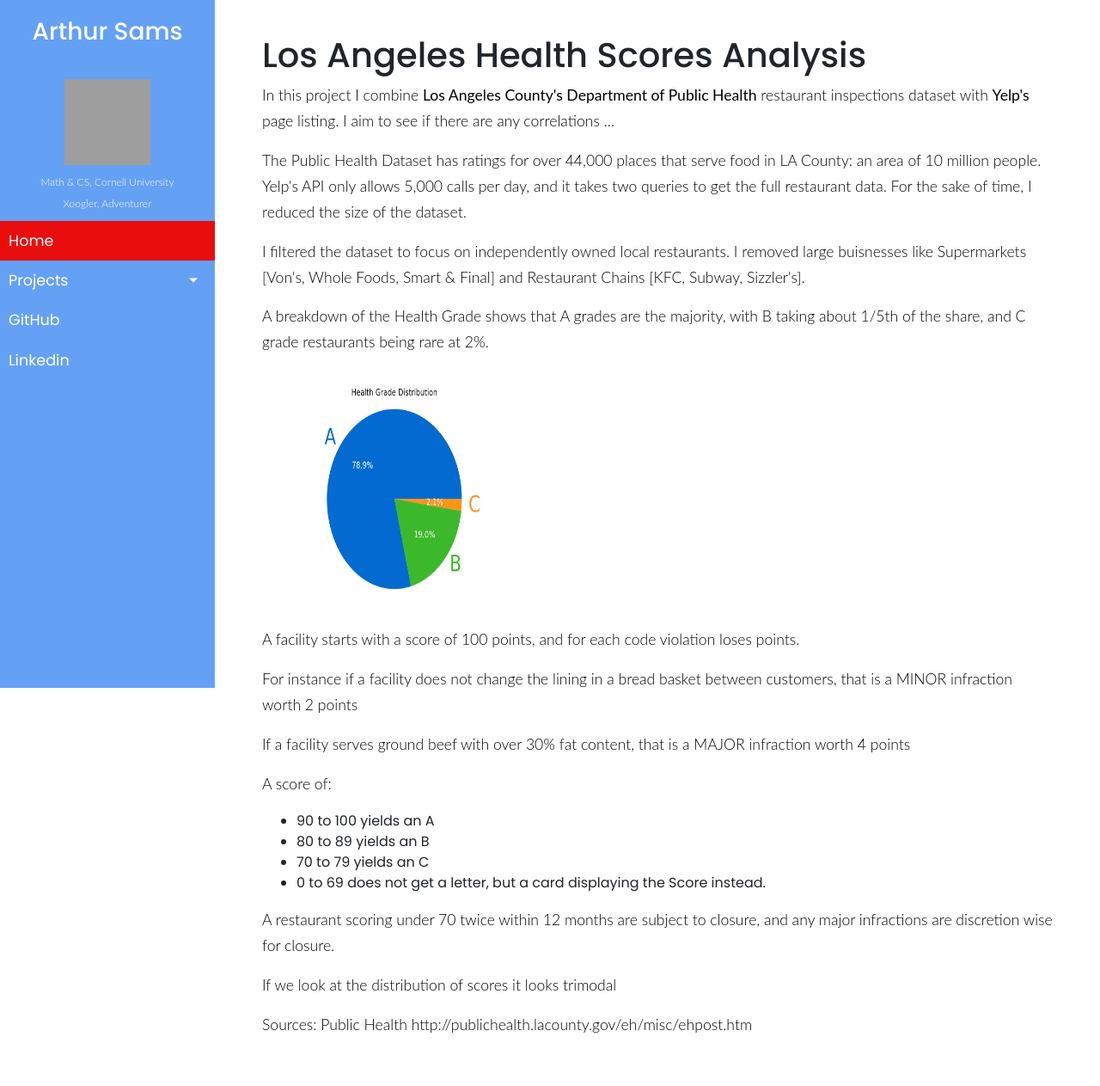
After one commit to aasams258/my_site, a Python web app: template flask/templates/health_scores.html in a window 1280 px wide. The commit adds this page. Shown: the whole page at 86% size. Run offline with Jinja, Linux system fonts and the light colour scheme; the template is opened without the code that fills it, so the values that code supplies are empty; some libraries are stand-ins or nearby versions; grey boxes are pictures that could not be loaded.

Commit message:
Adding Health Score Write Up

```diff
--- a/flask/static/css/layout.css
+++ b/flask/static/css/layout.css
@@ -8,13 +8,13 @@ body {
     font-family: 'Poppins', sans-serif;
     background: #ffffff;
 }
-
+@import "https://fonts.googleapis.com/css?family=Lato";
 p {
-    font-family: 'Poppins', sans-serif;
+    font-family: 'Lato', sans-serif;
     font-size: 1.1em;
     font-weight: 300;
     line-height: 1.7em;
-    color: #00887a;
+    color: #000000;
 }
 
 a,
--- a/flask/templates/digits.html
+++ b/flask/templates/digits.html
@@ -20,5 +20,5 @@
   <button id="submitBtn" onclick="submitCanvas()">Submit</button>
   <p id="response"></p>
   <p> The model was trained on batches of 100, for 20,000 iterations, resulting in a 97% accuracy.<p>
-  <p> There is preprocessing to crop the white space, and transform the image into a 784 dimensional vector.</p>
+  <p> Preprocessing is needed to center and transform the image into a 784 dimensional vector.</p>
 {% endblock %}
--- /dev/null
+++ b/flask/templates/health_scores.html
@@ -0,0 +1,35 @@
+{% extends "layout.html" %}
+
+{% block content %}
+  <h1>Los Angeles Health Scores Analysis</h1>
+
+  <p> In this project I combine <b>Los Angeles County's Department of Public Health</b> restaurant inspections dataset
+      with <b>Yelp's</b> page listing. I aim to see if there are any correlations ...</p>
+
+  <p> The Public Health Dataset has ratings for over 44,000 places that serve food in LA County: an area of 10 million people.
+      Yelp's API only allows 5,000 calls per day, and it takes two queries to get the full restaurant data.
+      For the sake of time, I reduced the size of the dataset. </p>
+
+  <p> I filtered the dataset to focus on independently owned local restaurants. I removed large
+      buisnesses like Supermarkets [Von's, Whole Foods, Smart & Final] and Restaurant Chains [KFC, Subway, Sizzler's].
+  </p>
+
+  <p> A breakdown of the Health Grade shows that A grades are the majority, with B taking about 1/5th of the share, and C grade restaurants being rare at 2%. </p>
+  <img src="static/img/health_project/grade_pie_chart.png" width="300" height="300">
+
+  <p> A facility starts with a score of 100 points, and for each code violation loses points.</p>
+  <p> For instance if a facility does not change the lining in a bread basket between customers, that is a MINOR infraction worth 2 points</p>
+  <p> If a facility serves ground beef with over 30% fat content, that is a MAJOR infraction worth 4 points</p>
+  <p>A score of: </p>
+  <ul>
+    <li>90 to 100 yields an A</li>
+    <li>80 to 89 yields an B</li>
+    <li>70 to 79 yields an C</li>
+    <li>0 to 69 does not get a letter, but a card displaying the Score instead.</li>
+  </ul>
+  <p> A restaurant scoring under 70 twice within 12 months are subject to closure, and any major infractions are discretion wise for closure.</p>
+  <p> If we look at the distribution of scores it looks trimodal </p>
+  <p> Sources:
+      Public Health http://publichealth.lacounty.gov/eh/misc/ehpost.htm
+  </p>
+{% endblock %}
--- a/flask/templates/layout.html
+++ b/flask/templates/layout.html
@@ -55,7 +55,6 @@
       <!-- Page Content -->
       <div id="content">
         <div class="container-fluid">
-          <h1> WELCOME </h1>
           {% block content %}{% endblock %}
         </div>
       </div>
```
Also changed, not shown: flask/main.py (+5 -2 lines), flask/static/img/health_project/grade_pie_chart.png (added).
